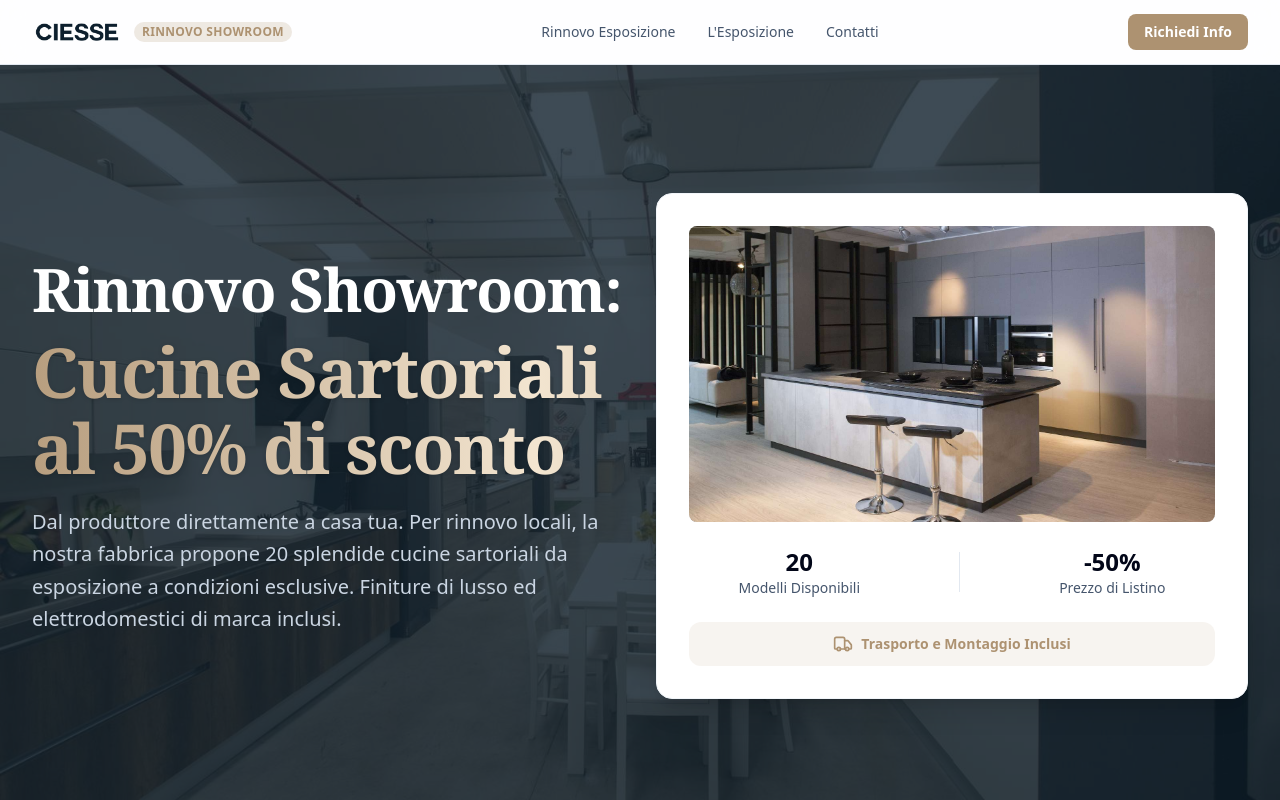
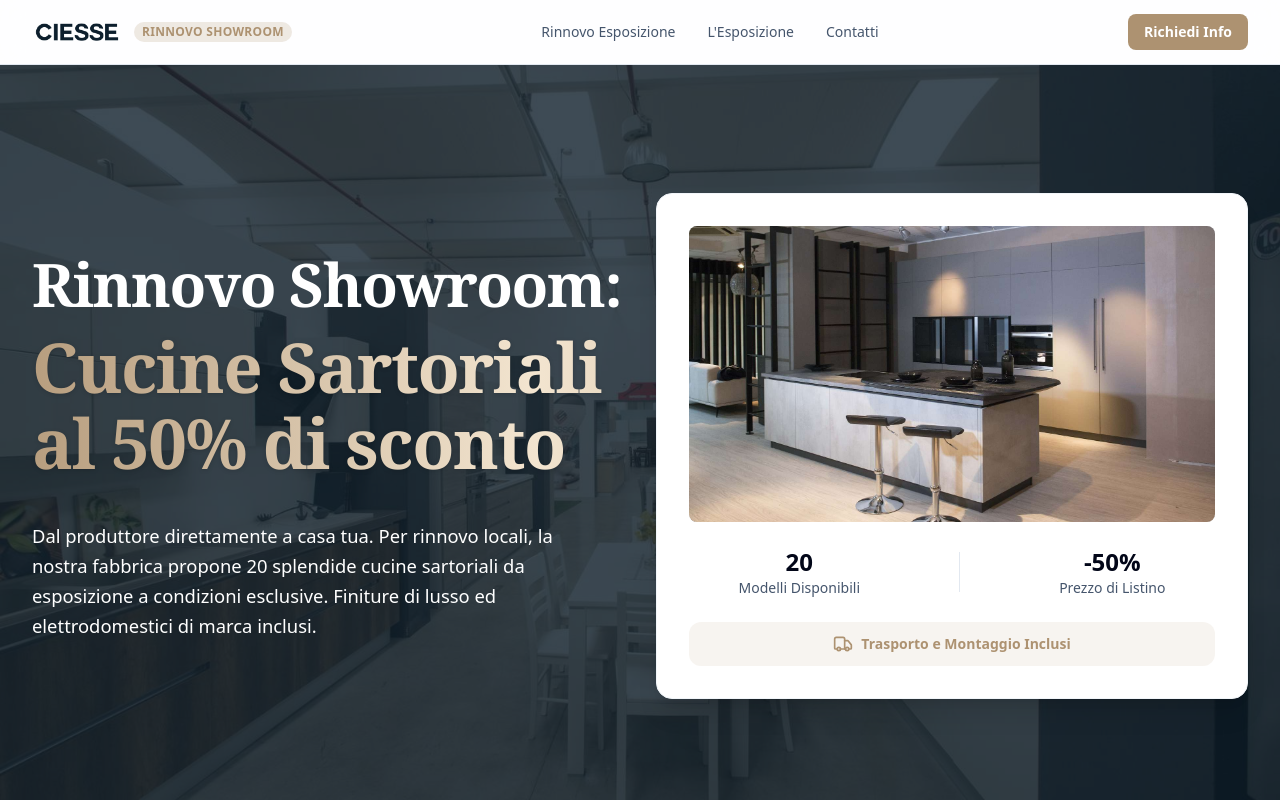
Before and after one commit to CreativiaStudio/ciessehome, a Next.js app: page / in a window 1280 px wide. Shown: the top 800 px of the page. Built offline with nearby package versions, Linux system fonts and the light colour scheme.

Commit message:
style: Testo paragrafo Hero bianco, con pt-40px e ridotto per stare su 3 righe

```diff
--- a/app/page.tsx
+++ b/app/page.tsx
@@ -276,7 +276,7 @@ export default function Home() {
                     Cucine Sartoriali al 50% di sconto
                   </span>
                 </h1>
-                <p className="mt-4 text-base text-slate-300 sm:mt-5 sm:text-xl lg:text-lg xl:text-xl leading-relaxed">
+                <p className="pt-[40px] text-base text-white sm:text-lg lg:text-[1.05rem] xl:text-[1.15rem] leading-relaxed pr-4">
                   Dal produttore direttamente a casa tua. Per rinnovo locali, la nostra fabbrica propone {kitchens.length} splendide cucine sartoriali da esposizione a condizioni esclusive. Finiture di lusso ed elettrodomestici di marca inclusi.
                 </p>
                 </motion.div>
```
